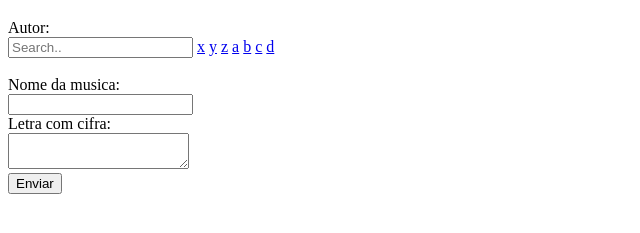
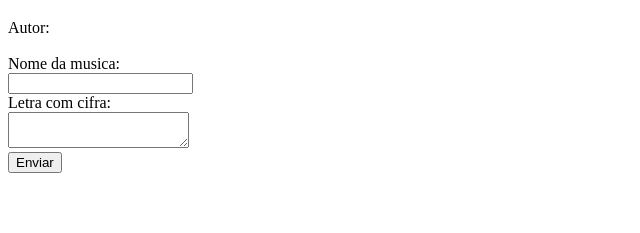
Before and after one commit to pcs-uniriotec/ClubeDasCifras, a website: page ProjetoClubeDasCifra/src/envCifra.html in a window 1280 px wide. Shown: the part 61-294 px from the top of the page, without its empty margins (0-640 px from the left). Drawn offline with Linux system fonts and the light colour scheme.

Commit message:
Recebendo Autor e cifra no back, através de form

```diff
--- a/ProjetoClubeDasCifra/src/envCifra.html
+++ b/ProjetoClubeDasCifra/src/envCifra.html
@@ -4,30 +4,28 @@
 
 <h1>Compartilhe sua cifra!</h2>
 
-<form action="src.js">
+<form action="/form", method="POST">
   Autor:<br>
-
-  <div class="dropdown">
-  <div id="idDropdown" class="dropdown-content">
-    <input type="text" placeholder="Search.." id="myInput" onkeyup="funcaoFiltra()">
-    <a href="x">x</a>
-    <a href="y">y</a>
-    <a href="z">z</a>
-    <a href="a">a</a>
-    <a href="b">b</a>
-    <a href="c">c</a>
-    <a href="d">d</a>
-  </div>
-</div>
+  <!--<div class="dropdown">-->
+  <!--<div id="idDropdown" class="dropdown-content">-->
+    <!--<input type="text" placeholder="Search.." id="myInput" onkeyup="funcaoFiltra()">-->
+    <!--<a href="x">x</a>-->
+    <!--<a href="y">y</a>-->
+    <!--<a href="z">z</a>-->
+    <!--<a href="a">a</a>-->
+    <!--<a href="b">b</a>-->
+    <!--<a href="c">c</a>-->
+    <!--<a href="d">d</a>-->
+  <!--</div>-->
+<!--</div>-->
 
   <br>
   Nome da musica:<br>
-  <input type="text" name="nomeMusica" value="">
+  <input type="text" name="nomeMusica" id="nomeMusica">
   <br>
   Letra com cifra:<br>
-  <textarea id="cifra" name="musCifra"></textarea>
+  <textarea id="cifra" name="cifra" id="cifra"></textarea>
   <br>
-
   <input type="submit" value="Enviar">
 </form>
 
```
Also changed, not shown: ProjetoClubeDasCifra/Backend/server.js (+14 -0 lines), ProjetoClubeDasCifra/src/index.html (+1 -1 lines), ProjetoClubeDasCifra/src/index.js (deleted, +0 -19 lines), ProjetoClubeDasCifra/src/js/index.js (added, +19 -0 lines), ProjetoClubeDasCifra/src/js/static.js (renamed from ProjetoClubeDasCifra/src/static.js).
